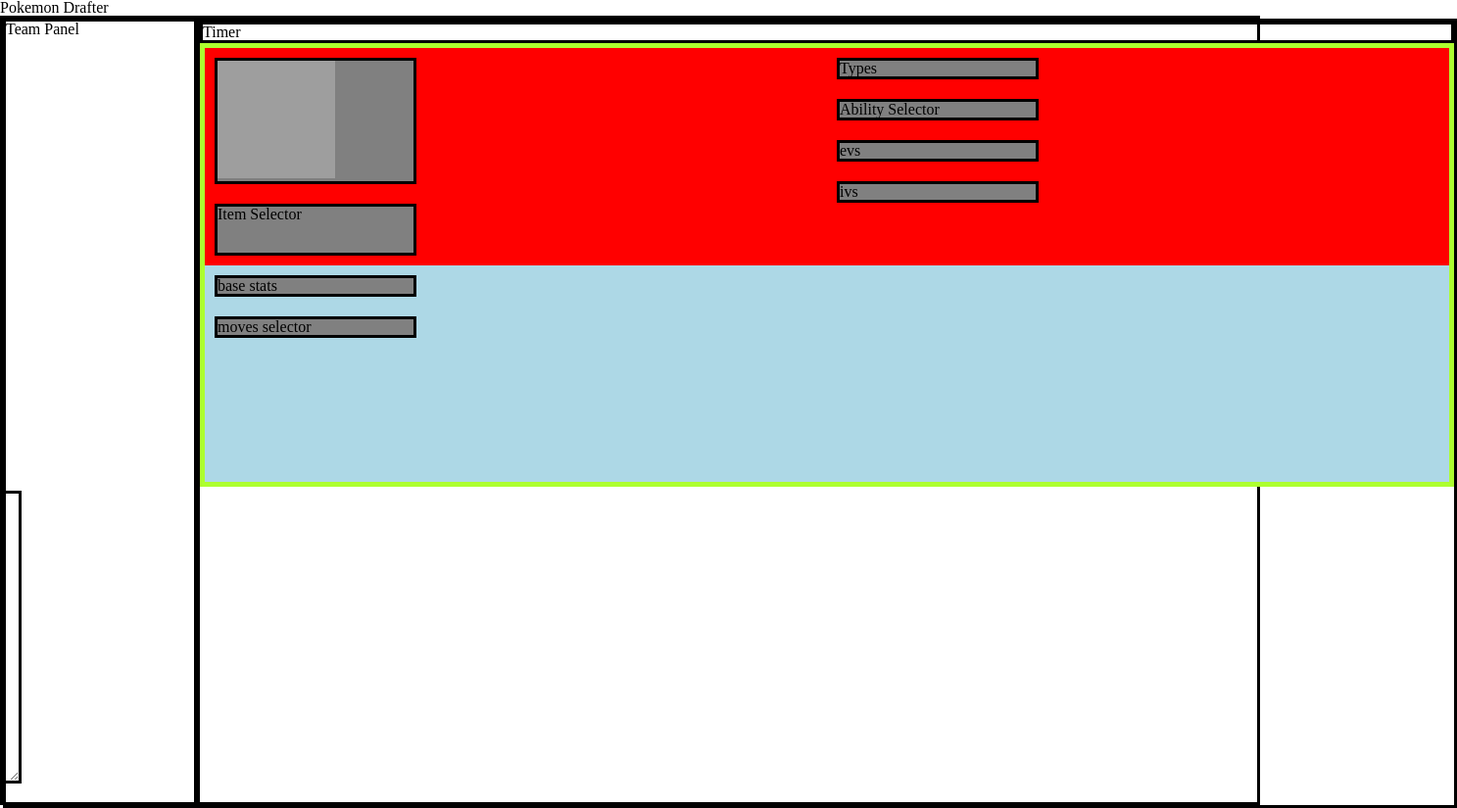
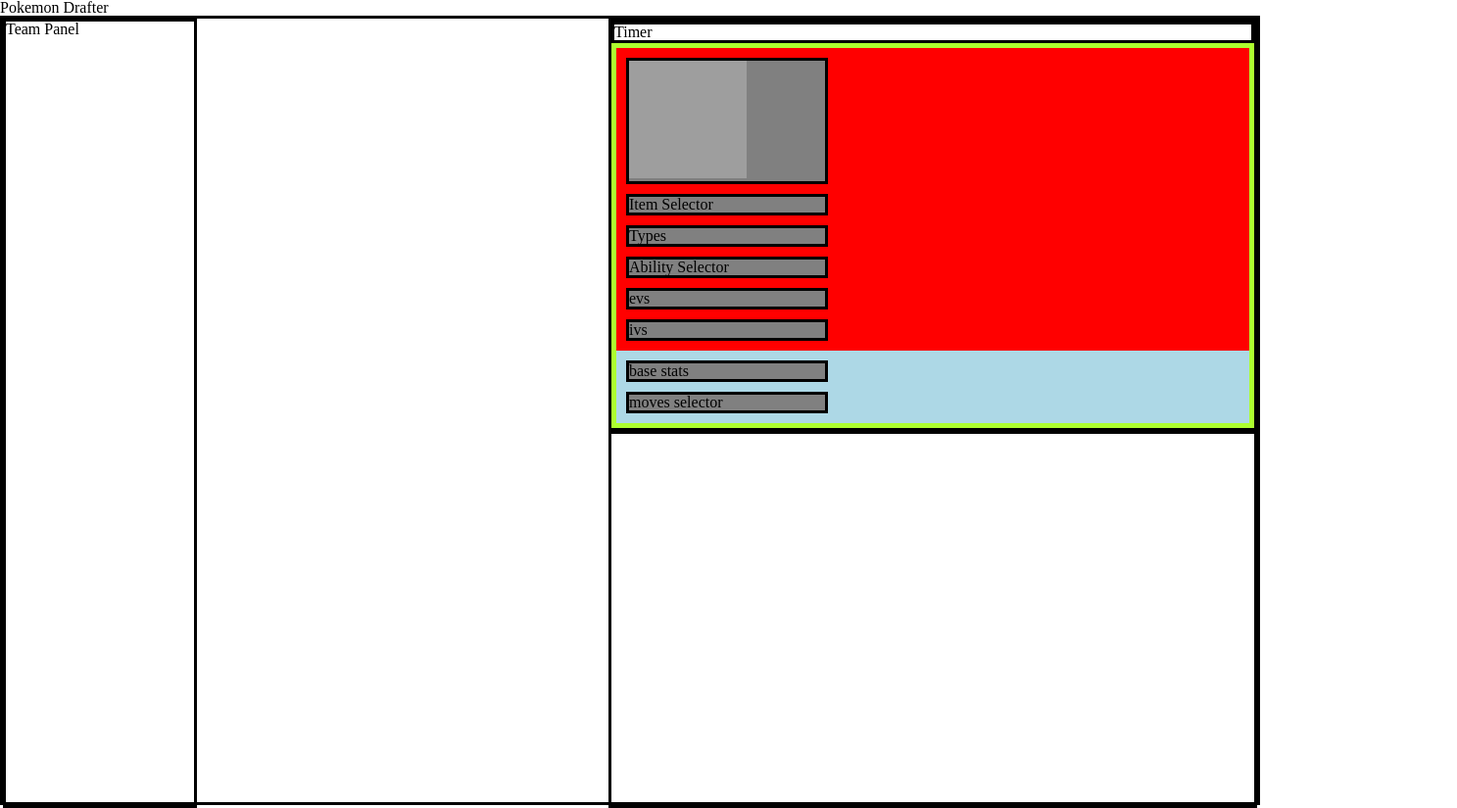
Before and after one commit to davislucky/Pokemon-drafter, a website built with webpack: page index.html in a window 1280 px wide. Shown: the whole page at 98% size, 1487 px wide, since content can reach past the window. Built offline with nearby package versions, Linux system fonts and the light colour scheme; no server answers; grey boxes are pictures that could not be loaded.

Commit message:
more updates to index.html

```diff
--- a/index.html
+++ b/index.html
@@ -13,16 +13,18 @@
       <div id="left-panel" class="bordered full-height quarter-width">
         Team Panel
       </div>
-      <div id="main-panel" class="container bordered full-height three-quarter-width">
+      <div id="main-panel" class="bordered full-height three-quarter-width">
         <div id="timer" class="bordered short">Timer</div>
         <div id="pokemon-display-container" class="pokemon-display-container medium">
           <div class="flex rows">
             <div class="upper-row">
+              <div class="upper-row-structure">
                 <div id="pokemon-preview" class="flex element pokemon-preview">
                   <div class="content">
                     <img
                     src="https://i.etsystatic.com/33357979/r/il/e1dfcd/3584257734/il_1588xN.3584257734_bfy9.jpg"
-                  id="preview-display"/>
+                    id="preview-display"
+                  />
                   </div>
                 </div>
                 <div id="item-selector" class="flex element item-selector bordered">
@@ -51,7 +53,9 @@
                   </div>
                 </div>
               </div>
+            </div>
             <div class="flex lower-row">
+                <div class="flex lower-row-structure">
                 <div id="base-stats" class="flex element bordered base-stats">
                   <div class="content">
                     base stats
@@ -66,7 +70,7 @@
             </div>
           </div>
         </div>
-        <div id="pokedex-list-container" class="pokedex-list-container medium bordered">
+          <div id="pokedex-list-container" class="medium bordered">
             <ul id="pokedex-list" class="list">
             </ul>
           </div>
```
Lines whose indentation alone changed are shown as unchanged.
